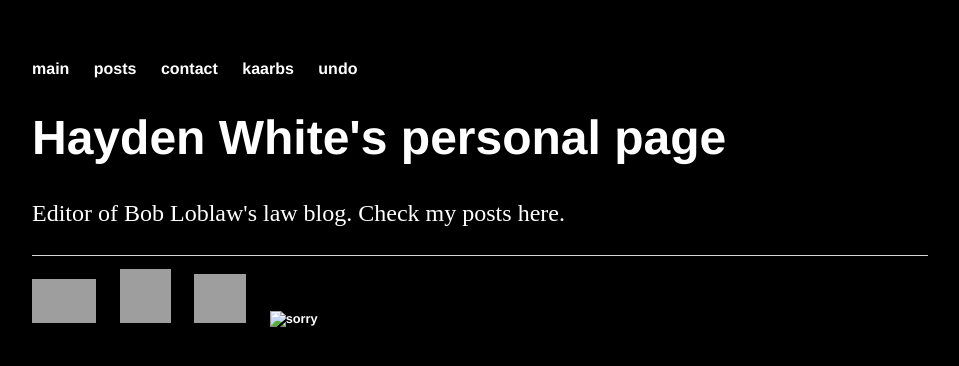
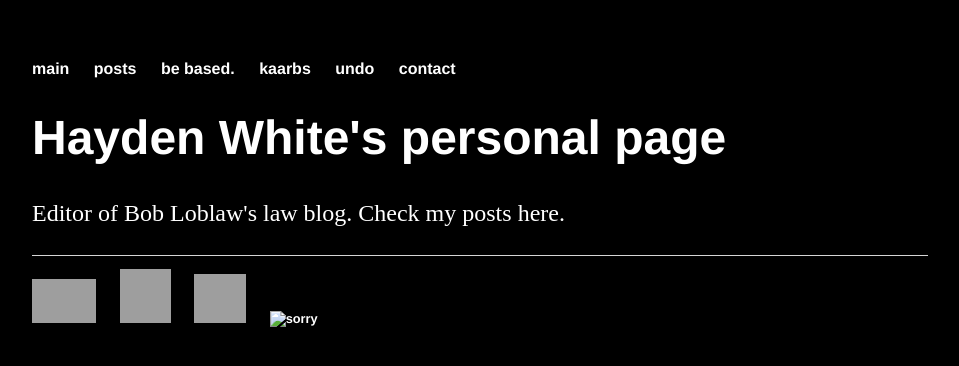
Before and after one commit to whiteVHS/whiteVHS.github.io, a Jekyll site: the page built from index.html, in a window 1280 px wide. Shown: the top 366 px of the page, without its empty margins (160-1119 px from the left). Built offline with Jekyll 4.4.1, drawn with Linux system fonts in a browser that asks for light colours; grey boxes are pictures that could not be loaded.

Commit message:
Update default.html

```diff
--- a/_layouts/default.html
+++ b/_layouts/default.html
@@ -10,9 +10,10 @@
     		<ul>
 			<li><a href="/">main</a></li>
 	        	<li><a href="/blog">posts</a></li>
-			<li><a href="mailto:whitevhs.rocktron@simplelogin.com">contact</a></li>
+			<li><a href="/based">be based.</a></li>
         		<li><a href="https://github.com/basedghost/kaarbs/">kaarbs</a></li>
         		<li><a href="https://undo222.bandcamp.com/">undo</a></li>
+			<li><a href="mailto:whitevhs.rocktron@simplelogin.com">contact</a></li>
     		</ul>
 		</nav>
 		<div class="container">
```
